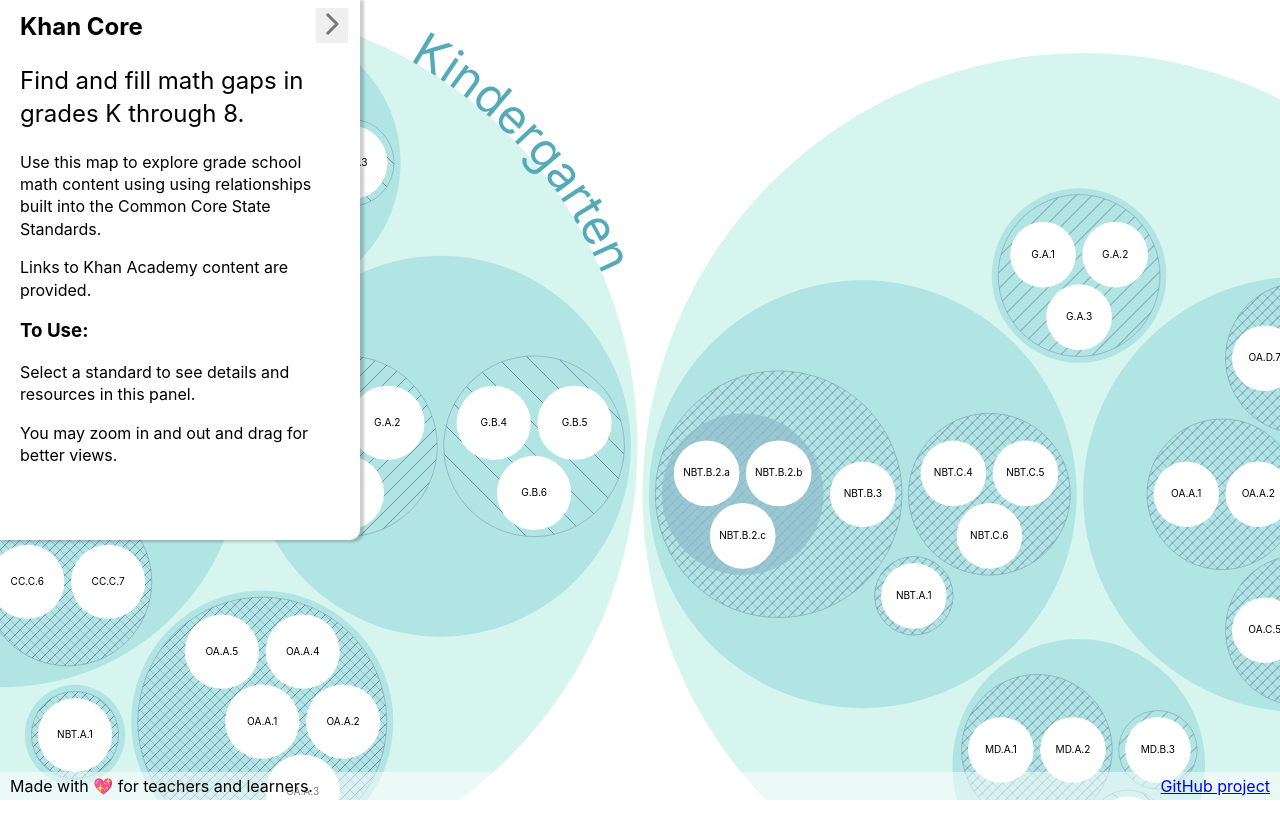
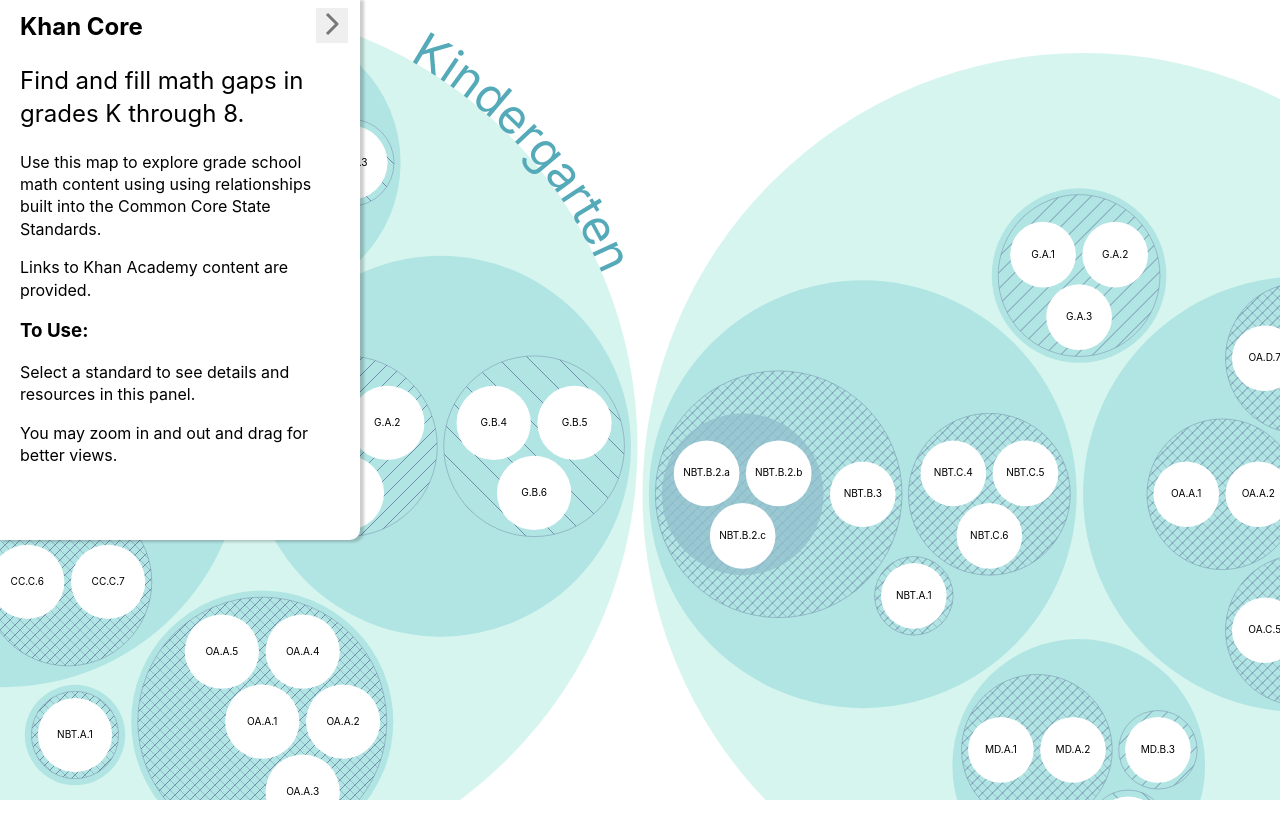
Before and after one commit to annr/khan-core, a React (Create React App) app: page / in a window 1280 px wide. Shown: the top 838 px of the page. Built offline with nearby package versions, Linux system fonts and the light colour scheme.

Commit message:
create a new component to hold the footer and remove the footer for now. I might not want a footer. also add width to a filter with height, although I'm not sure if it is required

```diff
--- a/public/index.html
+++ b/public/index.html
@@ -37,15 +37,10 @@
       </pattern>
     </defs>
   </svg>
-  <svg height="30" width="30" xmlns="http://www.w3.org/2000/svg" version="1.1">
+  <svg height="20" width="20" xmlns="http://www.w3.org/2000/svg" version="1.1">
     <defs>
       <defs>
         <linearGradient id="rainbow">
-          <!-- <stop offset="0%" stop-color="#f7f257" />
-          <stop offset="20%" stop-color="#80ff59" />
-          <stop offset="40%" stop-color="#59ffd8" />
-          <stop offset="60%" stop-color="#5399f5" />
-          <stop offset="100%" stop-color="#f24e8f" /> -->
           <stop offset="0%" stop-color="mediumorchid" />
           <stop offset="33%" stop-color="#9db8e0" />
           <stop offset="66%" stop-color="#9db8e0" />
--- a/src/App.js
+++ b/src/App.js
@@ -1,6 +1,7 @@
 import React from 'react';
 import Container from "./Container"
 import SidePanel from './SidePanel';
+// import Footer from './Footer';
 
 class App extends React.Component {
 
@@ -10,17 +11,7 @@
         {/* <h1>Khan Academy Common Core</h1> */}
         <SidePanel />
         <Container />
-        <footer>
-          <span>Made with <span role="image" aria-label="love">💖</span> for teachers and learners.</span>
-          <a
-            className="github-link"
-            href="https://github.com/annr/khan-core"
-            target="_blank"
-            rel="noopener noreferrer"
-          >
-            GitHub project
-        </a>
-        </footer>
+        {/* <Footer /> */}
       </React.Fragment>
     );
   }
--- a/src/Container.js
+++ b/src/Container.js
@@ -73,7 +73,7 @@
             <React.Fragment>
                 <div className="container" ref={container => this.container = container} >
                     <svg className="canvas" ref={canvas => this.canvas = canvas}>
-                        <filter id="raised" height="200%">
+                        <filter id="raised" height="200%" width="200%">
                             <feDropShadow dx="3" dy="5" stdDeviation="2" floodColor="#000" floodOpacity="0.5" />
                         </filter>
                         <filter id="inset-shadow" x="-50%" y="-50%" width="200%" height="200%">
--- /dev/null
+++ b/src/Footer.css
@@ -0,0 +1,4 @@
+.github-link {
+    margin-right: 20px;
+    float: right;
+  }
--- /dev/null
+++ b/src/Footer.js
@@ -0,0 +1,19 @@
+import React from 'react';
+import "./Footer.css"
+
+export default function Footer() {
+    return (
+        <footer>
+            <span>Made with <span role="image" aria-label="love">💖</span> for teachers and learners.</span>
+            <a
+                className="github-link"
+                href="https://github.com/annr/khan-core"
+                target="_blank"
+                rel="noopener noreferrer"
+            >
+                GitHub project
+        </a>
+        </footer>
+
+    );
+}
--- a/src/index.css
+++ b/src/index.css
@@ -21,8 +21,3 @@
   width: 100%;
   background-color:rgba(255, 2555, 255, 0.5);
 }
-
-.github-link {
-  margin-right: 20px;
-  float: right;
-}
```
